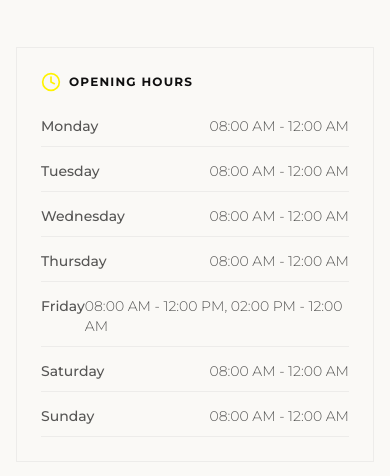
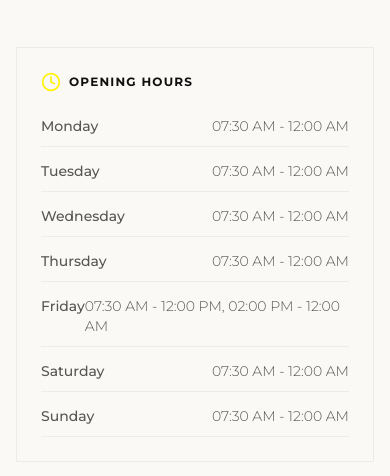
Before and after one commit to nihaalxz/aldhahbigentssalon, a SvelteKit app: page /contact in a window 390 px wide. Shown: the part 1063-1539 px from the top of the page. Built offline with nearby package versions, Linux system fonts and the light colour scheme.

Commit message:
first com11

```diff
--- a/src/lib/data/mockData.ts
+++ b/src/lib/data/mockData.ts
@@ -279,13 +279,13 @@ export const blogs: BlogPost[] = [
 ];
 
 export const openingHours: OpeningHour[] = [
-  { day: 'Monday', hours: '08:00 AM - 12:00 AM' },
-  { day: 'Tuesday', hours: '08:00 AM - 12:00 AM' },
-  { day: 'Wednesday', hours: '08:00 AM - 12:00 AM' },
-  { day: 'Thursday', hours: '08:00 AM - 12:00 AM' },
-  { day: 'Friday', hours: '08:00 AM - 12:00 PM, 02:00 PM - 12:00 AM' },
-  { day: 'Saturday', hours: '08:00 AM - 12:00 AM' },
-  { day: 'Sunday', hours: '08:00 AM - 12:00 AM' }
+  { day: 'Monday', hours: '07:30 AM - 12:00 AM' },
+  { day: 'Tuesday', hours: '07:30 AM - 12:00 AM' },
+  { day: 'Wednesday', hours: '07:30 AM - 12:00 AM' },
+  { day: 'Thursday', hours: '07:30 AM - 12:00 AM' },
+  { day: 'Friday', hours: '07:30 AM - 12:00 PM, 02:00 PM - 12:00 AM' },
+  { day: 'Saturday', hours: '07:30 AM - 12:00 AM' },
+  { day: 'Sunday', hours: '07:30 AM - 12:00 AM' }
 ];
 
 export const statistics: Statistic[] = [
--- a/src/routes/+page.svelte
+++ b/src/routes/+page.svelte
@@ -68,14 +68,14 @@
 
   <!-- Hero Content -->
   <div class="relative z-20 max-w-7xl mx-auto px-4 sm:px-6 lg:px-8 text-center text-white flex flex-col items-center pt-20">
-    <span class="text-xs md:text-sm text-gold font-bold tracking-[0.2em] uppercase mb-4 animate-[fadeIn_1.2s_ease-out]">
-      NEAR NASEX COURIER, AL QUSAIS 2, DUBAI
-    </span>
-
-    <h1 class="text-4xl sm:text-6xl md:text-8xl font-bold font-serif tracking-wide leading-tight mb-6 max-w-5xl animate-[fadeIn_1.5s_ease-out]">
+    <h1 class="text-4xl sm:text-6xl md:text-8xl font-bold font-serif tracking-wide leading-tight mb-4 max-w-5xl animate-[fadeIn_1.5s_ease-out]">
       DUBAI'S <br class="hidden sm:inline" />
       <span class="text-gold-gradient font-serif">FAVORITE</span> SALON
     </h1>
+
+    <span class="text-xs md:text-sm text-gold font-bold tracking-[0.2em] uppercase mb-8 animate-[fadeIn_1.7s_ease-out]">
+      AL QUSAIS 2, DUBAI
+    </span>
 
     <p class="text-text-secondary text-sm sm:text-base md:text-lg max-w-2xl font-light tracking-wide mb-10 leading-relaxed animate-[fadeIn_1.8s_ease-out]">
       Dubai's premier destination for the discerning gentleman. Experience bespoke haircuts, traditional straight razor shaves, and advanced facial therapies.
```
